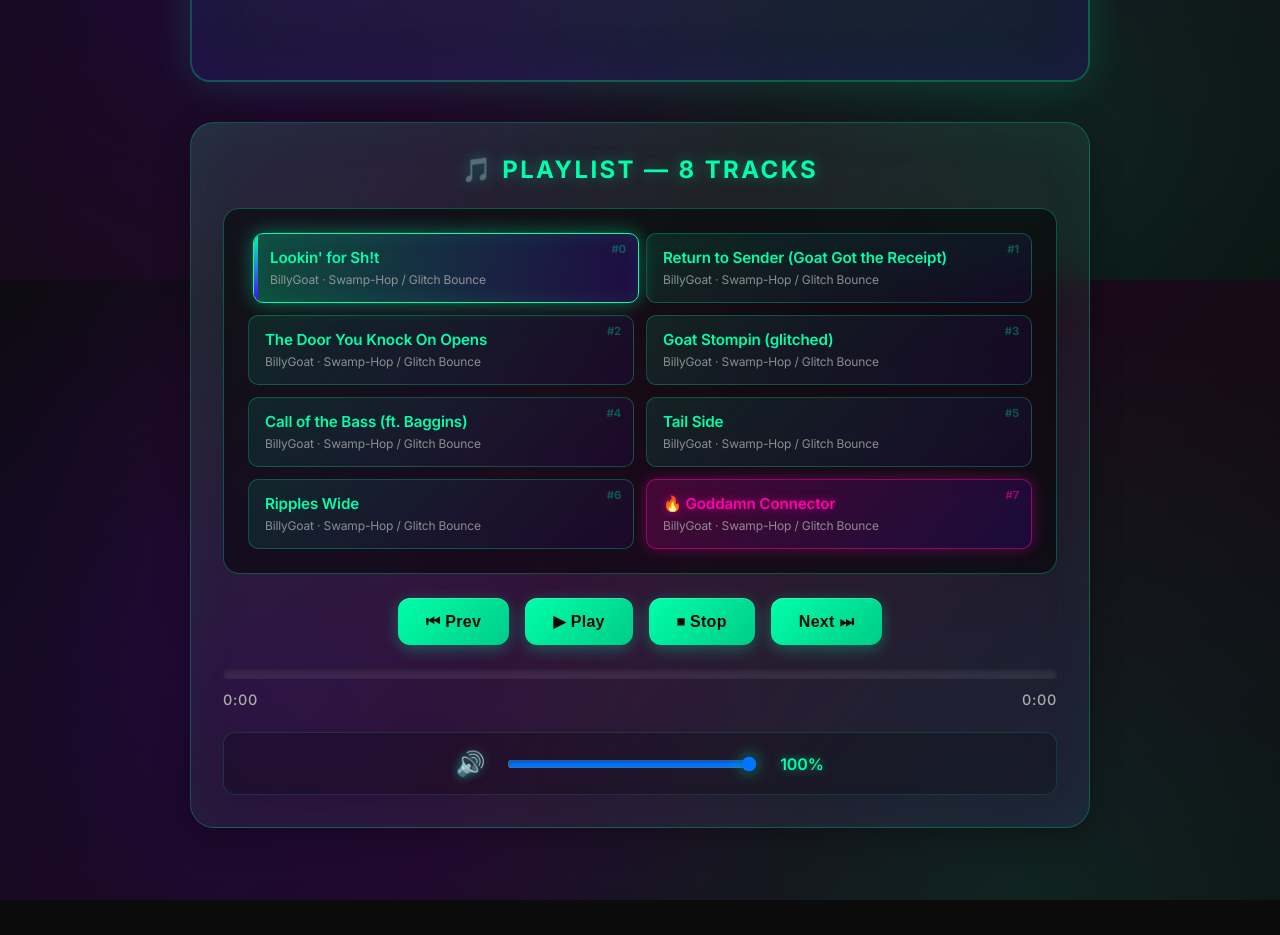
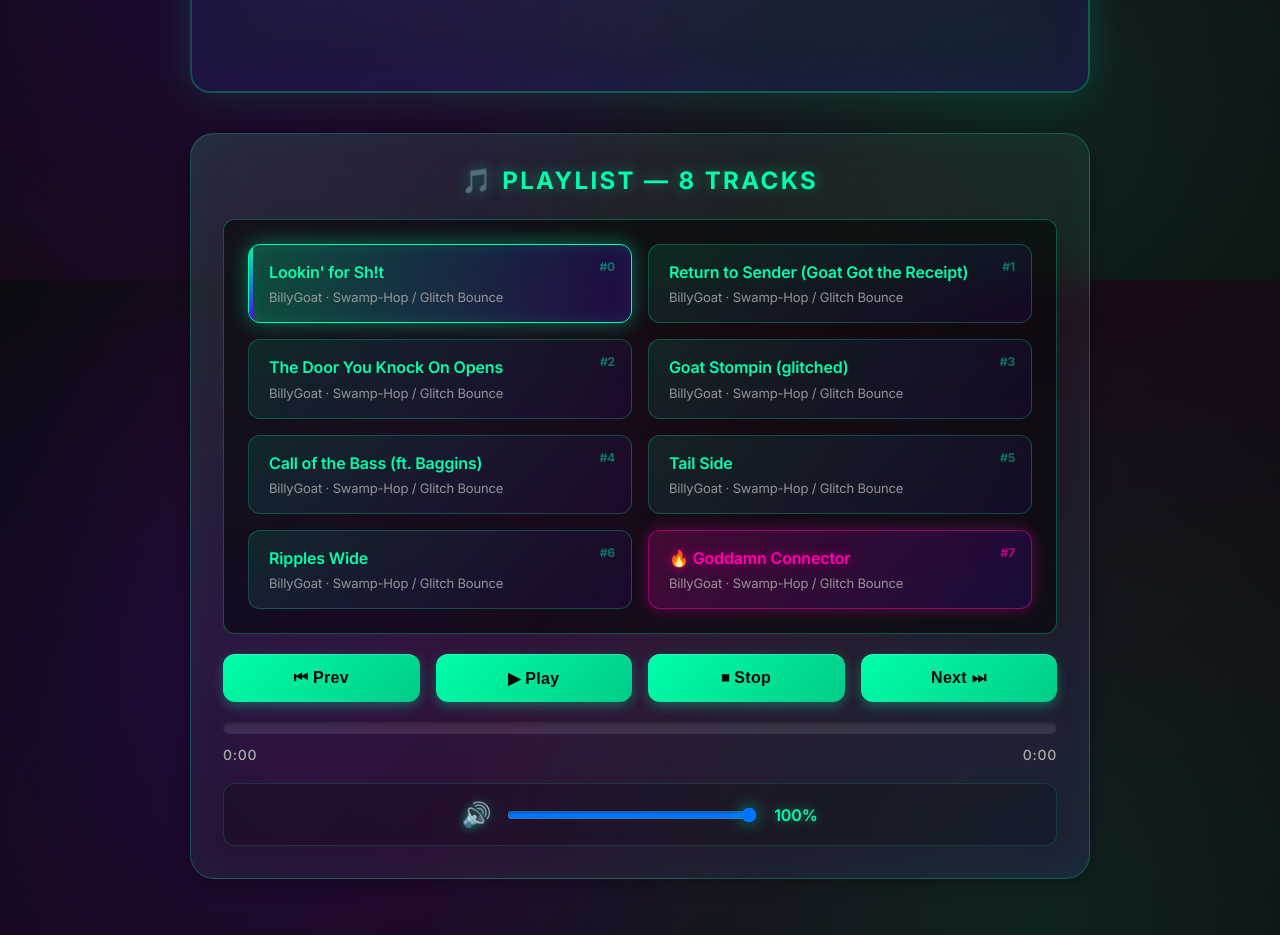
Before and after one commit to aerovista-us/lookin4sheet, a plain HTML site: page index.html in a window 1280 px wide. Shown: the part 1320-2255 px from the top of the page. Before the commit the page ends 2220 px from the top, so only its background shows below. Drawn offline with Linux system fonts and the light colour scheme.

Commit message:
your poop

```diff
--- a/index.html
+++ b/index.html
@@ -592,55 +592,74 @@
       image-rendering: -webkit-optimize-contrast;
       image-rendering: crisp-edges;
     }
+    /* Mobile-First Player Container */
     .player-container {
-      margin: 2.5rem auto;
-      max-width: 900px;
+      margin: 1.5rem auto;
+      width: 100%;
+      max-width: 100%;
       background:
         linear-gradient(135deg, rgba(255, 255, 255, 0.06), rgba(255, 255, 255, 0.03)),
         radial-gradient(circle at top left, rgba(0, 255, 170, 0.08), transparent 50%),
         radial-gradient(circle at bottom right, rgba(85, 0, 255, 0.08), transparent 50%);
-      border-radius: 24px;
-      padding: 2rem;
+      border-radius: 16px;
+      padding: 1.25rem;
       backdrop-filter: blur(20px);
+      -webkit-backdrop-filter: blur(20px);
       border: 1px solid rgba(0, 255, 170, 0.25);
       box-shadow:
-        0 8px 32px rgba(0, 0, 0, 0.3),
-        inset 0 0 60px rgba(0, 255, 170, 0.05);
+        0 4px 16px rgba(0, 0, 0, 0.3),
+        inset 0 0 40px rgba(0, 255, 170, 0.05);
       transition: all 0.4s ease;
     }
 
-    .player-container:hover {
-      border-color: rgba(0, 255, 170, 0.35);
-      box-shadow:
-        0 12px 48px rgba(0, 0, 0, 0.4),
-        inset 0 0 80px rgba(0, 255, 170, 0.08);
-    }
     .playlist-container {
-      margin: 1.5rem 0;
-      padding: 1.5rem;
+      margin: 1rem 0;
+      padding: 1rem;
       background: rgba(0, 0, 0, 0.5);
-      border-radius: 16px;
+      border-radius: 12px;
       border: 1px solid rgba(0, 255, 170, 0.3);
       display: grid;
-      grid-template-columns: repeat(auto-fit, minmax(280px, 1fr));
-      gap: 0.75rem;
-      max-height: none;
-      overflow: visible;
+      grid-template-columns: 1fr;
+      gap: 0.625rem;
+      max-height: 60vh;
+      overflow-y: auto;
+      overflow-x: hidden;
+      -webkit-overflow-scrolling: touch;
+      scrollbar-width: thin;
+      scrollbar-color: var(--primary-cyan) rgba(0, 0, 0, 0.3);
+    }
+
+    .playlist-container::-webkit-scrollbar {
+      width: 6px;
+    }
+
+    .playlist-container::-webkit-scrollbar-track {
+      background: rgba(0, 0, 0, 0.3);
+      border-radius: 10px;
+    }
+
+    .playlist-container::-webkit-scrollbar-thumb {
+      background: linear-gradient(180deg, var(--primary-cyan), var(--primary-purple));
+      border-radius: 10px;
     }
 
     .playlist-item {
-      padding: 0.875rem 1rem;
+      padding: 1rem;
       background: linear-gradient(135deg, rgba(0, 255, 170, 0.1), rgba(85, 0, 255, 0.08));
       border: 1.5px solid rgba(0, 255, 170, 0.25);
-      border-radius: 10px;
+      border-radius: 12px;
       cursor: pointer;
-      transition: all 0.3s cubic-bezier(0.4, 0, 0.2, 1);
+      -webkit-tap-highlight-color: rgba(0, 255, 170, 0.2);
+      touch-action: manipulation;
+      transition: all 0.2s cubic-bezier(0.4, 0, 0.2, 1);
       text-align: left;
       position: relative;
       overflow: hidden;
       display: flex;
       flex-direction: column;
-      min-height: 70px;
+      min-height: 64px;
+      -webkit-user-select: none;
+      user-select: none;
     }
 
     .playlist-item::before {
@@ -655,15 +674,11 @@
       transition: transform 0.3s ease;
     }
 
-    .playlist-item:hover {
+    .playlist-item:active {
       background: linear-gradient(90deg, rgba(0, 255, 170, 0.2), rgba(85, 0, 255, 0.15));
       border-color: var(--primary-cyan);
-      transform: translateX(8px) scale(1.02);
-      box-shadow: 0 4px 20px rgba(0, 255, 170, 0.2);
-    }
-
-    .playlist-item:hover::before {
-      transform: scaleY(1);
+      transform: scale(0.98);
+      box-shadow: 0 2px 12px rgba(0, 255, 170, 0.3);
     }
 
     .playlist-item.active {
@@ -672,7 +687,6 @@
       box-shadow:
         0 0 20px rgba(0, 255, 170, 0.4),
         inset 0 0 20px rgba(0, 255, 170, 0.1);
-      transform: translateX(5px);
     }
 
     .playlist-item.active::before {
@@ -690,7 +704,7 @@
       text-shadow: 0 0 10px rgba(255, 0, 170, 0.6);
     }
 
-    .playlist-item.highlight-track:hover {
+    .playlist-item.highlight-track:active {
       border-color: rgba(255, 0, 170, 0.7) !important;
       box-shadow: 0 0 25px rgba(255, 0, 170, 0.5);
     }
@@ -698,60 +712,70 @@
     .playlist-item-title {
       font-weight: 600;
       color: var(--primary-cyan);
-      margin-bottom: 0.25rem;
-      font-size: 0.95rem;
+      margin-bottom: 0.375rem;
+      font-size: 1rem;
       letter-spacing: -0.01em;
-      line-height: 1.3;
+      line-height: 1.4;
+      padding-right: 2.5rem;
     }
 
     .playlist-item-subtitle {
-      font-size: 0.75rem;
+      font-size: 0.8125rem;
       color: var(--text-muted);
       font-weight: 400;
-      opacity: 0.8;
+      opacity: 0.85;
+      line-height: 1.3;
     }
 
     .playlist-item::after {
       content: '#' attr(data-track);
       position: absolute;
-      top: 0.5rem;
-      right: 0.75rem;
-      font-size: 0.7rem;
-      color: rgba(0, 255, 170, 0.5);
+      top: 1rem;
+      right: 1rem;
+      font-size: 0.75rem;
+      color: rgba(0, 255, 170, 0.6);
       font-weight: 700;
-      opacity: 0.6;
+      opacity: 0.7;
+      line-height: 1;
     }
 
     .playlist-item.highlight-track::after {
-      color: rgba(255, 0, 170, 0.7);
-      opacity: 0.8;
+      color: rgba(255, 0, 170, 0.8);
+      opacity: 0.9;
     }
     .audio-controls {
       width: 100%;
       margin: 1rem 0;
     }
     .control-buttons {
-      display: flex;
-      justify-content: center;
-      gap: 1rem;
-      margin: 1rem 0;
-    }
+      display: grid;
+      grid-template-columns: repeat(2, 1fr);
+      gap: 0.75rem;
+      margin: 1.25rem 0;
+      width: 100%;
+    }
+
     button {
       background: linear-gradient(135deg, var(--primary-cyan), #00cc88);
       border: none;
       color: var(--bg-dark);
-      padding: 0.875rem 1.75rem;
+      padding: 1rem 1.25rem;
       border-radius: 12px;
-      font-size: 1rem;
+      font-size: 0.9375rem;
       font-weight: 600;
       cursor: pointer;
-      transition: all 0.3s cubic-bezier(0.4, 0, 0.2, 1);
-      box-shadow:
-        0 4px 15px rgba(0, 255, 170, 0.3),
+      -webkit-tap-highlight-color: transparent;
+      touch-action: manipulation;
+      transition: all 0.2s cubic-bezier(0.4, 0, 0.2, 1);
+      box-shadow:
+        0 4px 12px rgba(0, 255, 170, 0.3),
         inset 0 1px 0 rgba(255, 255, 255, 0.2);
       position: relative;
       overflow: hidden;
       letter-spacing: 0.02em;
+      min-height: 48px;
+      -webkit-user-select: none;
+      user-select: none;
     }
 
     button::before {
@@ -772,15 +796,11 @@
       height: 300px;
     }
 
-    button:hover {
-      transform: translateY(-3px) scale(1.05);
-      box-shadow:
-        0 8px 25px rgba(0, 255, 170, 0.5),
-        inset 0 1px 0 rgba(255, 255, 255, 0.3);
-    }
-
     button:active {
-      transform: translateY(-1px) scale(1.02);
+      transform: scale(0.96);
+      box-shadow:
+        0 2px 8px rgba(0, 255, 170, 0.4),
+        inset 0 1px 0 rgba(255, 255, 255, 0.2);
     }
 
     button > * {
@@ -802,24 +822,26 @@
     }
     .progress-container {
       width: 100%;
-      margin: 1.5rem 0;
+      margin: 1.25rem 0;
     }
 
     .progress-bar {
       width: 100%;
-      height: 10px;
-      background: rgba(255, 255, 255, 0.08);
-      border-radius: 10px;
+      height: 12px;
+      background: rgba(255, 255, 255, 0.1);
+      border-radius: 12px;
       overflow: hidden;
       cursor: pointer;
+      -webkit-tap-highlight-color: transparent;
+      touch-action: manipulation;
       position: relative;
       box-shadow: inset 0 2px 4px rgba(0, 0, 0, 0.3);
-      transition: all 0.3s ease;
-    }
-
-    .progress-bar:hover {
-      height: 12px;
-      background: rgba(255, 255, 255, 0.12);
+      transition: all 0.2s ease;
+    }
+
+    .progress-bar:active {
+      height: 14px;
+      background: rgba(255, 255, 255, 0.15);
     }
 
     .progress-fill {
@@ -854,17 +876,18 @@
       display: flex;
       justify-content: space-between;
       margin-top: 0.75rem;
-      font-size: 0.9rem;
+      font-size: 0.875rem;
       color: var(--text-muted);
       font-weight: 500;
       letter-spacing: 0.05em;
     }
+
     .volume-control {
       display: flex;
       align-items: center;
       justify-content: center;
-      gap: 1.25rem;
-      margin-top: 1.5rem;
+      gap: 0.875rem;
+      margin-top: 1.25rem;
       padding: 1rem;
       background: rgba(0, 0, 0, 0.2);
       border-radius: 12px;
@@ -877,19 +900,22 @@
     }
 
     .volume-slider {
-      width: 250px;
-      height: 8px;
+      flex: 1;
+      max-width: 200px;
+      height: 10px;
       background: rgba(255, 255, 255, 0.1);
       border-radius: 10px;
       outline: none;
       cursor: pointer;
-      transition: all 0.3s ease;
+      -webkit-tap-highlight-color: transparent;
+      touch-action: manipulation;
+      transition: all 0.2s ease;
       box-shadow: inset 0 2px 4px rgba(0, 0, 0, 0.3);
     }
 
-    .volume-slider:hover {
+    .volume-slider:active {
       background: rgba(255, 255, 255, 0.15);
-      height: 10px;
+      height: 12px;
     }
 
     .volume-slider::-webkit-slider-thumb {
@@ -939,72 +965,124 @@
     audio {
       display: none;
     }
-    @media (max-width: 768px) {
+    /* Desktop and Tablet Styles */
+    @media (min-width: 640px) {
+      .player-container {
+        max-width: 700px;
+        padding: 1.75rem;
+        border-radius: 20px;
+      }
+
+      .playlist-container {
+        grid-template-columns: repeat(2, 1fr);
+        gap: 0.875rem;
+        padding: 1.25rem;
+        max-height: 500px;
+      }
+
+      .control-buttons {
+        grid-template-columns: repeat(4, 1fr);
+        gap: 1rem;
+      }
+
+      button {
+        padding: 0.875rem 1.5rem;
+        font-size: 1rem;
+      }
+
+      .volume-slider {
+        max-width: 250px;
+      }
+    }
+
+    @media (min-width: 1024px) {
+      .player-container {
+        max-width: 900px;
+        padding: 2rem;
+        border-radius: 24px;
+      }
+
+      .player-container:hover {
+        border-color: rgba(0, 255, 170, 0.35);
+        box-shadow:
+          0 12px 48px rgba(0, 0, 0, 0.4),
+          inset 0 0 80px rgba(0, 255, 170, 0.08);
+      }
+
+      .playlist-container {
+        grid-template-columns: repeat(2, 1fr);
+        gap: 1rem;
+        padding: 1.5rem;
+      }
+
+      .playlist-item {
+        min-height: 70px;
+        padding: 1rem 1.25rem;
+      }
+
+      .playlist-item:hover {
+        background: linear-gradient(90deg, rgba(0, 255, 170, 0.2), rgba(85, 0, 255, 0.15));
+        border-color: var(--primary-cyan);
+        transform: translateX(4px) scale(1.01);
+        box-shadow: 0 4px 20px rgba(0, 255, 170, 0.2);
+      }
+
+      .playlist-item:hover::before {
+        transform: scaleY(1);
+      }
+
+      .playlist-item.highlight-track:hover {
+        border-color: rgba(255, 0, 170, 0.7) !important;
+        box-shadow: 0 0 25px rgba(255, 0, 170, 0.5);
+      }
+
+      button:hover {
+        transform: translateY(-2px) scale(1.02);
+        box-shadow:
+          0 6px 20px rgba(0, 255, 170, 0.5),
+          inset 0 1px 0 rgba(255, 255, 255, 0.3);
+      }
+
+      .progress-bar:hover {
+        height: 14px;
+        background: rgba(255, 255, 255, 0.15);
+      }
+
+      .volume-slider:hover {
+        background: rgba(255, 255, 255, 0.15);
+        height: 12px;
+      }
+    }
+
+    @media (max-width: 639px) {
       body {
-        padding: 1.5rem 0.75rem;
+        padding: 1rem 0.75rem;
       }
 
       h1 {
-        font-size: 2rem;
-        margin: 0.75rem 0;
+        font-size: 1.75rem;
+        margin: 0.5rem 0;
       }
 
       h3 {
-        font-size: 1rem;
-        margin-bottom: 2rem;
+        font-size: 0.9375rem;
+        margin-bottom: 1.5rem;
       }
 
       .album-art-wrapper {
-        margin: 2rem auto;
-        padding: 15px;
+        margin: 1.5rem auto;
+        padding: 12px;
       }
 
       .album-art {
         width: 100%;
-        max-width: 320px;
+        max-width: 280px;
         height: auto;
         aspect-ratio: 1;
       }
 
-      .control-buttons {
-        flex-wrap: wrap;
-        gap: 0.75rem;
-      }
-
-      button {
-        padding: 0.75rem 1.25rem;
-        font-size: 0.9rem;
-      }
-
-      .player-container {
-        padding: 1.5rem;
-      }
-
-      .playlist-container {
-        grid-template-columns: 1fr;
-        gap: 0.5rem;
-        padding: 1rem;
-      }
-
-      .playlist-item {
-        min-height: 60px;
-        padding: 0.75rem;
-      }
-
-      .playlist-item-title {
-        font-size: 0.875rem;
-      }
-
-      .playlist-item-subtitle {
-        font-size: 0.7rem;
-      }
-
-      .volume-slider {
-        width: 180px;
-      }
-
       .visualizer-container {
-        margin: 1.5rem auto;
+        margin: 1.25rem auto;
       }
     }
   </style>
```
